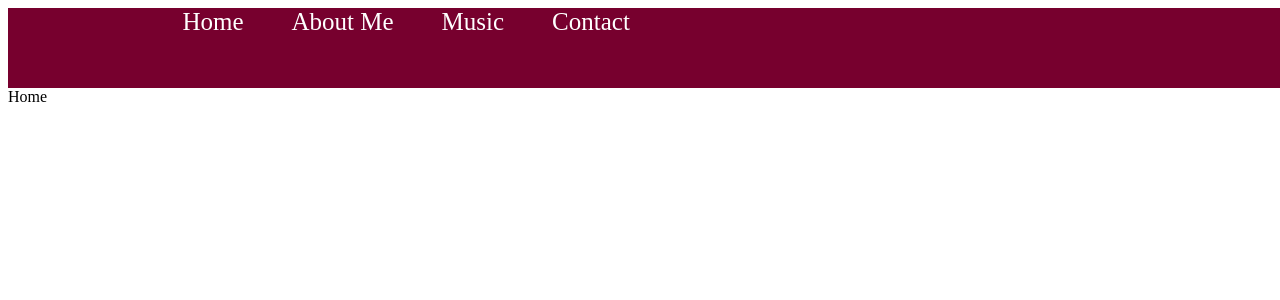
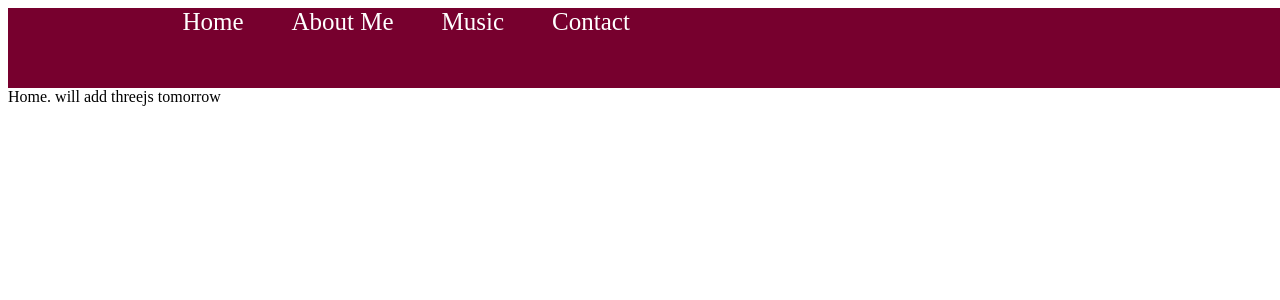
Before and after one commit to mattmelio/my_website, a React (Create React App) app: page / in a window 1280 px wide. Shown: the top 300 px of the page. Built offline with nearby package versions, Linux system fonts and the light colour scheme.

Commit message:
home update

```diff
--- a/src/pages/Home.js
+++ b/src/pages/Home.js
@@ -1,6 +1,6 @@
 function Home() {
     return(
-        <div>Home</div>
+        <div>Home. will add threejs tomorrow</div>
     );
 }
 
```
